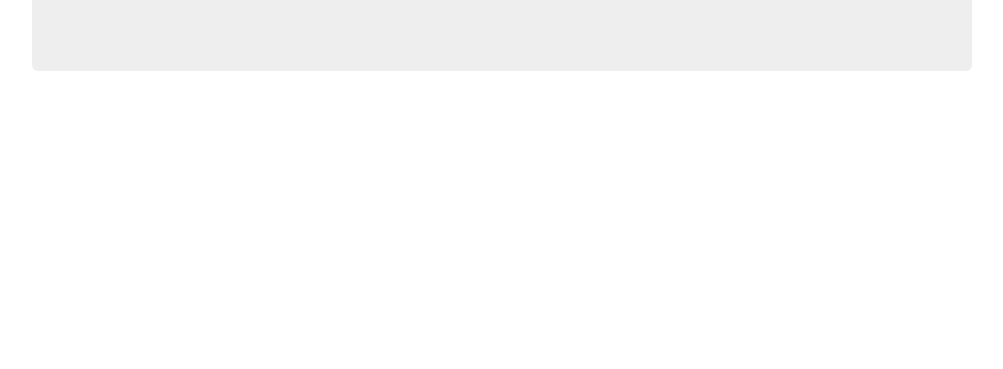
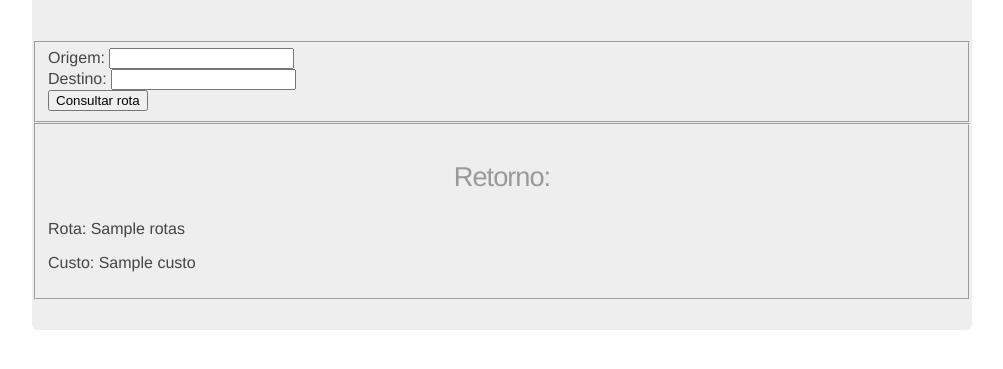
Before and after one commit to RillianDiello/GrafosRest, a Flask app: template templates/consultarota.html in a window 1280 px wide. Shown: the part 149-518 px from the top of the page, without its empty margins (138-1141 px from the left). Run offline with Flask 2, Linux system fonts and the light colour scheme; the template is opened without the code that fills it: most values are stand-ins (such as "Sample title", 1, 10 or a date in 2020).

Commit message:
Ajustando rotas e processos de inserir rota, consulta rota

```diff
--- a/Models/Arquivo.py
+++ b/Models/Arquivo.py
@@ -36,12 +36,12 @@ class Arquivo(object):
 		self.ler_arquivo()
 
 
-	def writeArquivo(self, novarota):
+	def writeArquivo(self, origem, destino, custo):
 		try:
-			with open(self.dadosEntrada, 'a+') as ficheiro:
+			novarota = origem + ',' + destino + ',' + custo
+			with open(self.arquivo_entrada, 'a+') as ficheiro:
 				ficheiro.write('\n')
 				ficheiro.write(novarota)
-				ficheiro.write('\n')
 				ficheiro.close()
 
 			return True
--- a/run.py
+++ b/run.py
@@ -3,50 +3,51 @@ import json
 from flask import Flask
 from flask import jsonify
 from flask import render_template
+from flask import redirect, request
+from flask import url_for
+
 
 
 app = Flask(__name__)
 app.config["DEBUG"] = True
 
-@app.route('/', methods=['GET'])
+@app.route('/')
 def home():
-    # menu =  []
-    # menu.append('<h1>Menu</h1>')
-    # menu.append('<p>/arquivo/nome_do_arquivo</p>')
-    # menu.append('<p>/caminho/Origem-Destino</p>')
-    # menu.append('<p>/novaRota/Origem,Destino,Custo</p>')
-    # return ''.join(menu)
     return render_template('home.html')
 
-@app.route('/arquivo/<name>', methods=['GET'])
-def openFile(name):
-    arquivos = controller_api.arquivo.abrir_arquivo(name, 'r')
-    lista_dados = arquivos.readlines()
-    arquivos.close()
-    return jsonify(lista_dados)
+@app.route('/arquivo')
+def openFile():
+    return render_template('rotas.html', rotas = controller_api.grafo.lista_Arestas)
 
-@app.route('/novaRota/<novaRota>',methods=['GET'])
-def NovaRota(novarota):
-    if controller_api.arquivo.writeArquivo(novarota):
-        controller_api.atualizaGrafo(novarota)
-        return '<h1>Rota incluida com sucesso</h1>'
-    else:
-        return '<h1>Não foi possivel incluir rota</h1>'
 
-@app.route('/caminho/<rotaPedida>', methods=['GET'])
-def retornaRotaECusto(rotaPedida):
-    rota = rotaPedida.split('-')
-    origem = Vertice(rota[0])
-    destino = Vertice(rota[1])
-    retorno = []
+@app.route('/novo')
+def novo():
+    return render_template('adicionar.html')
+
+@app.route('/busca')
+def busca():
+    return render_template('consultarota.html')
+
+@app.route('/criar', methods=['POST',])
+def criar():
+    origem = request.form['origem']
+    destino = request.form['destino']
+    custo = request.form['custo']
+    controller_api.atualizaGrafo(origem, destino, custo)
+    controller_api.arquivo.writeArquivo(origem, destino, custo)
+    return redirect(url_for('home'))
+
+
+@app.route('/caminho', methods=['POST',])
+def caminho():
+    origem = Vertice(request.form['origem'])
+    destino = Vertice(request.form['destino'])
+
     rota = controller_api.obtemRota(origem.getId(), destino.getId())
-    if not rota:
-        retorno.append("Nao existe caminho")
-    else:
-        retorno.append("Caminho: " + "->".join(rota))
+
     custo = controller_api.obtemCustoRota(origem, destino)
-    retorno.append("Custo = " + str(custo))
-    return jsonify(retorno)
+
+    return render_template('consultarota.html', rotas = rota, custo = custo)
 
 
 if __name__ == '__main__':
--- a/templates/consultarota.html
+++ b/templates/consultarota.html
@@ -2,6 +2,30 @@
 {% block content %}
   <div class="jumbo">
     <h2>Consultar rota:</h2>
+        <form action="{{ url_for('caminho') }}" method="post">
+          <fieldset>
+            <div class="form-group">
+                <label for="origem">Origem: </label>
+                <input type="text" id="origem" name="origem" class="form-control">
+              </div>
+              <div class="form-group">
+                <label for="destino">Destino: </label>
+                <input type="text" id="destino" name="destino" class="form-control">
+              </div>
+
+            <button type="submit">Consultar rota</button>
+          </fieldset>
+        </form>
+      <div>
+          <fieldset>
+          <h3>Retorno:</h3>
+              <div>
+
+                  <p>Rota: {{rotas}}</p>
+                  <p>Custo: {{custo}}</p>
+              </div>
+        </fieldset>
+      </div>
 
   </div>
 {% endblock %}
--- a/templates/home.html
+++ b/templates/home.html
@@ -9,4 +9,9 @@
         <h3> Apartir desta incialização é possivel consultar as rotas existenste, obter um caminho e custo.
         Bem como, adicionar uma nova rota que não foi previamente carregada.</h3>
   </div>
+<div class="jumbo">
+    <a href="/arquivo"><button type="button">Rotas Disponiveis</button> </a>
+    <a href="/novo"><button type="button">Adicionar nova rota</button> </a>
+    <a href="/busca"><button type="button">Obter Caminho!</button> </a>
+</div>
 {% endblock %}
```
Also changed, not shown: Controller/Main.py (+16 -11 lines), templates/adicionar.html (+17 -1 lines), templates/rotas.html (+18 -1 lines), input-fileCp.csv (line endings or trailing spaces).
